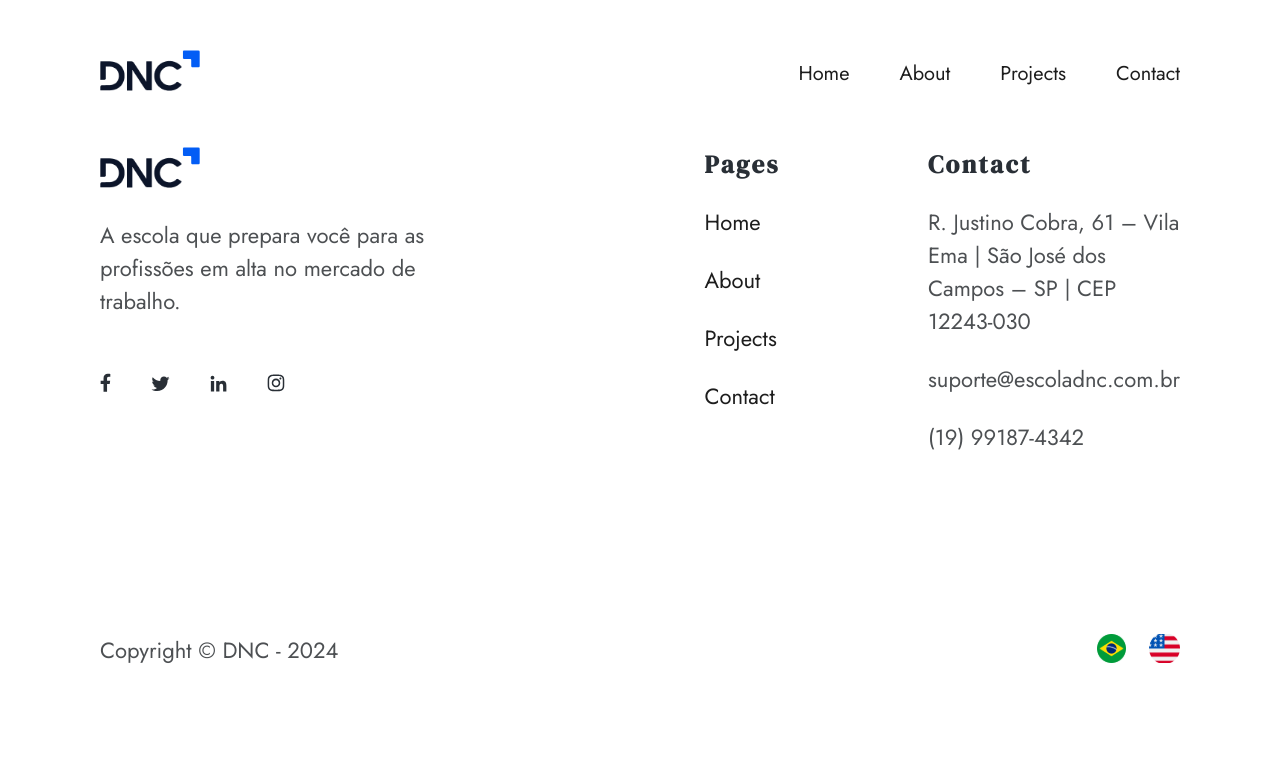
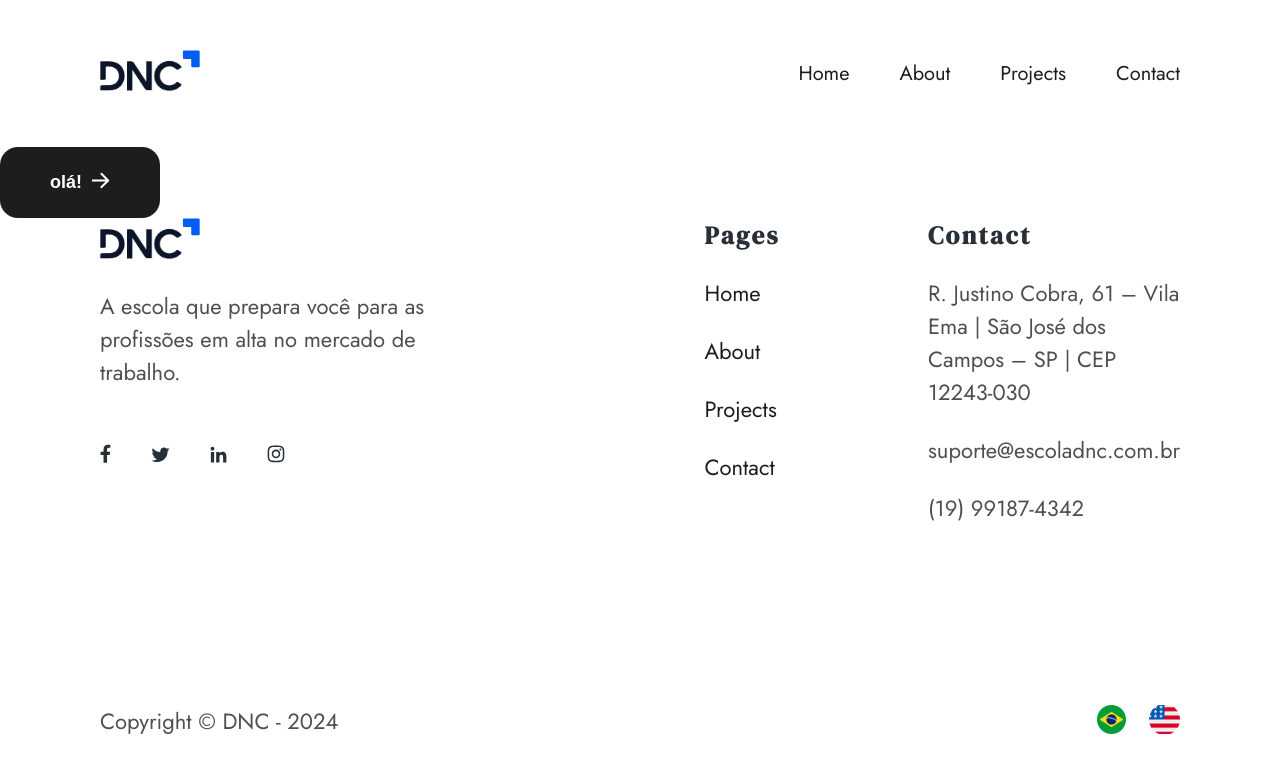
Before and after one commit to HugoZAuad/ARQ_DNC_HZA, a React (Vite) app: page / in a window 1280 px wide. Shown: the top 772 px of the page. Built offline with nearby package versions, Linux system fonts and the light colour scheme.

Commit message:
Feito a criação do button, estilização e props para reulizalição do button como pede o figma

```diff
--- /dev/null
+++ b/src/Components/Button/Button.css
@@ -0,0 +1,54 @@
+.button {
+  border-radius: 18px;
+  border: none;
+  column-gap: 10px;
+  cursor: pointer;
+  display: flex;
+  font-size: 18px;
+  font-weight: 600;
+  padding: 25px 50px;
+  transition: background-color 0.3s ease;
+}
+
+/* PRIMARY */
+
+.button.primary {
+    background-color: #0c70f2;
+    color: white;
+}
+
+.button.primary:hover {
+    background-color: #0056b3;
+}
+
+/* SECONDARY */
+
+.button.secondary {
+    background-color: #1d1d1d;
+    color: white;
+}
+
+.button.secondary:hover {
+    background-color: #4d5053;
+}
+
+/* OUTLINE */
+
+.button.outline {
+    background-color: white;
+    border: 2px solid #0c70f2;
+    color: #0056b3;
+}
+
+.button.outline:hover {
+    background-color: #0056b3;
+    color: white;
+}
+
+/* DISABLED */
+
+.button:disabled, .button:disabled>:hover {
+    background-color: #ccc;
+    color: #666;
+    pointer-events: none;
+}
--- /dev/null
+++ b/src/Components/Button/Button.jsx
@@ -0,0 +1,12 @@
+import "./Button.css";
+import WhiteArrow from "../../assets/white-arrow.svg"
+
+function Button ({ arrow, buttonStyle, loading, children, ...props }) {
+  return(
+    <button className={`button ${buttonStyle}`} {...props}>
+        {children} {arrow && <img src={WhiteArrow} alt="white arrow" />}
+    </button>
+  )
+}
+
+export default Button;
--- a/src/Pages/Home.jsx
+++ b/src/Pages/Home.jsx
@@ -1,3 +1,4 @@
+import Button from "../Components/Button/Button";
 import Header from "../Components/Header/Header";
 import Footer from "../Components/Footer/Footer";
 
@@ -5,6 +6,7 @@
   return (
     <>
       <Header />
+      <Button buttonStyle="secondary" arrow>olá!</Button>
       <Footer />
     </>
   );
```
Also changed, not shown: src/assets/white-arrow.svg (added).
